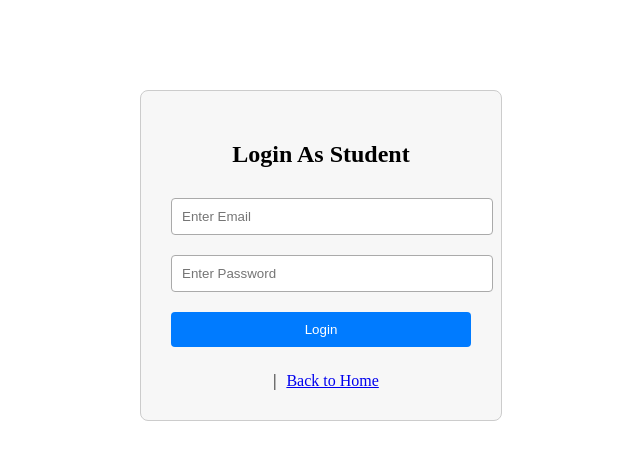
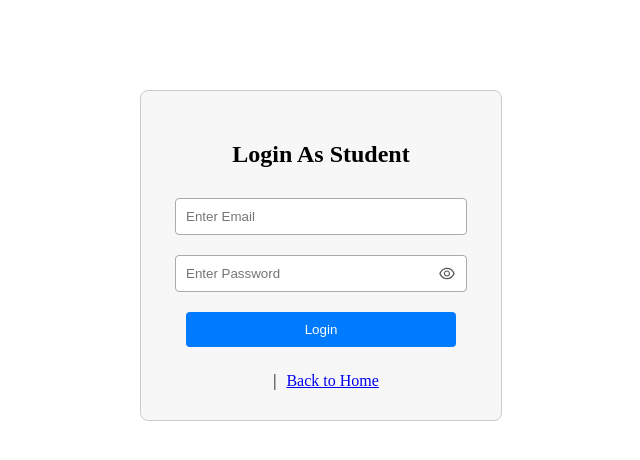
Before and after one commit to farqleetahmedsheikh/Attendance-App, a React (Vite) app in the folder frontend/: page /login/student in a window 1280 px wide. Shown: the top 460 px of the page, without its empty margins (319-959 px from the left). Built offline with nearby package versions, Linux system fonts and the light colour scheme.

Commit message:
Added View Password option

```diff
--- a/frontend/package.json
+++ b/frontend/package.json
@@ -14,6 +14,7 @@
     "axios": "^1.10.0",
     "react": "^19.1.0",
     "react-dom": "^19.1.0",
+    "react-icons": "^5.5.0",
     "react-modal": "^3.16.3",
     "react-redux": "^9.2.0",
     "react-router-dom": "^7.6.0",
--- a/frontend/src/components/Login.css
+++ b/frontend/src/components/Login.css
@@ -16,7 +16,7 @@
 .login-container select,
 .login-container input,
 .login-container button {
-  width: 100%;
+  width: 90%;
   padding: 10px;
   margin: 10px 0;
   border-radius: 4px;
@@ -33,3 +33,18 @@
 .login-container button:hover {
   background-color: #0056b3;
 }
+
+.password-container {
+  position: relative;
+  width: 100%;
+}
+
+.eye-icon {
+  position: absolute;
+  top: 55%;
+  right: 15px;
+  transform: translateY(-50%);
+  cursor: pointer;
+  font-size: 18px;
+  color: #555;
+}
--- a/frontend/src/components/Login.jsx
+++ b/frontend/src/components/Login.jsx
@@ -4,11 +4,13 @@ import { useState } from "react";
 import "./Login.css";
 import { Link, useNavigate } from "react-router-dom";
 import { ToastContainer, toast } from "react-toastify";
+import { AiOutlineEye, AiOutlineEyeInvisible } from "react-icons/ai";
 
 const Login = ({ role }) => {
   const navigate = useNavigate();
   const [Email, setEmail] = useState("");
   const [Password, setPassword] = useState("");
+  const [showPassword, setShowPassword] = useState(false);
 
   const handleSubmit = async (e) => {
     e.preventDefault();
@@ -24,7 +26,7 @@ const Login = ({ role }) => {
 
     const data = await response.json();
     if (response.ok) {
-      toast.success("login Successfull", {
+      toast.success("Login Successful", {
         position: "top-right",
         autoClose: 3000,
         hideProgressBar: false,
@@ -33,13 +35,11 @@ const Login = ({ role }) => {
         draggable: true,
         theme: "light",
       });
-      console.log("Login data:", data); // Debugging line to check login response
 
-      localStorage.setItem("token", data.token); // ✔️ store raw string only
-      localStorage.setItem("role", data.role); // ✔️ store role in localStorage
-      localStorage.setItem("userId", data.userId || data.id || data.ID); // ✔️ store user ID
+      localStorage.setItem("token", data.token);
+      localStorage.setItem("role", data.role);
+      localStorage.setItem("userId", data.userId || data.id || data.ID);
 
-      console.log("Stored userId:", localStorage.getItem("userId")); // Debugging line to check stored userId
       setTimeout(() => {
         if (role === "admin") {
           navigate("/dashboard/class/manage");
@@ -78,17 +78,24 @@ const Login = ({ role }) => {
             required
           />
 
+          <div className="password-container">
             <input
-            type="password"
+              type={showPassword ? "text" : "password"}
               placeholder="Enter Password"
               value={Password}
               onChange={(e) => setPassword(e.target.value)}
               required
             />
+            <span
+              className="eye-icon"
+              onClick={() => setShowPassword(!showPassword)}
+            >
+              {showPassword ? <AiOutlineEyeInvisible /> : <AiOutlineEye />}
+            </span>
+          </div>
 
           <button type="submit">Login</button>
           <div style={{ marginTop: "15px" }}>
-            {/* <Link to="/forgot-password">Forget Password</Link> */}
             <span style={{ margin: "0 10px" }}>|</span>
             <Link to="/">Back to Home</Link>
           </div>
```
Also changed, not shown: 1 other file (tests, documents, lock files or other folders). Lines whose indentation alone changed are shown as unchanged.
